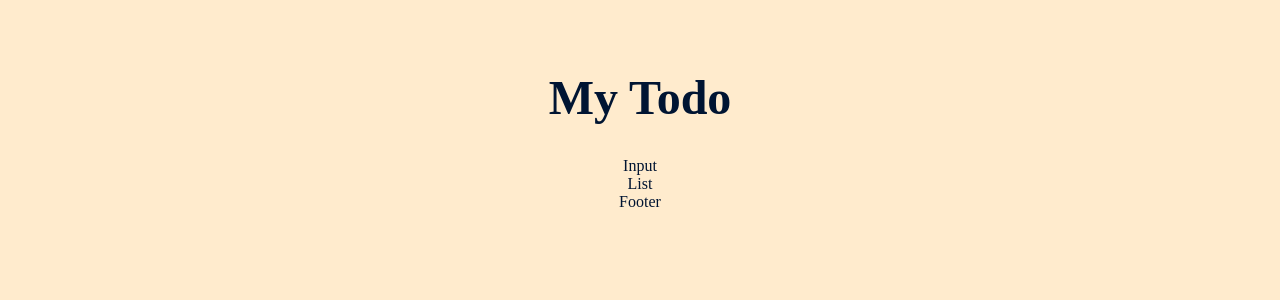
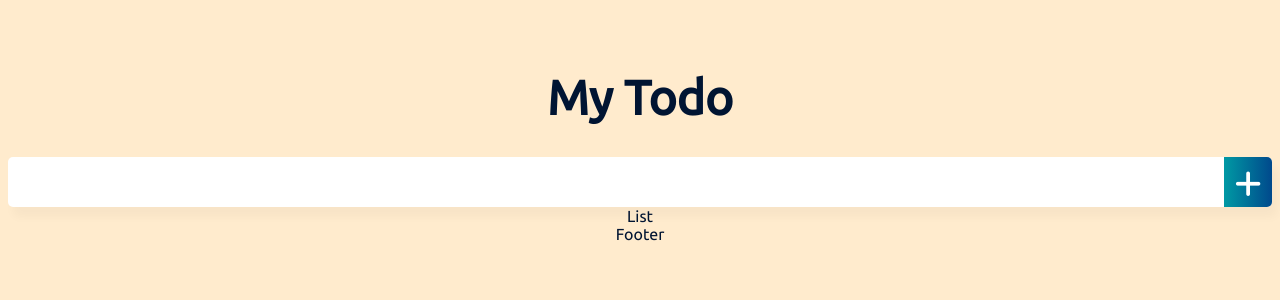
Before and after one commit to nrudev/vue-todo, a Vue app: page / in a window 1280 px wide. Shown: the top 300 px of the page. Built offline with nearby package versions, Linux system fonts and the light colour scheme.

Commit message:
Input 기본 기능 구현 및 스타일링

```diff
--- a/public/index.html
+++ b/public/index.html
@@ -1,15 +1,29 @@
 <!DOCTYPE html>
 <html lang="">
   <head>
-    <meta charset="utf-8">
-    <meta http-equiv="X-UA-Compatible" content="IE=edge">
-    <meta name="viewport" content="width=device-width,initial-scale=1.0">
-    <link rel="icon" href="<%= BASE_URL %>favicon.ico">
+    <meta charset="utf-8" />
+    <meta http-equiv="X-UA-Compatible" content="IE=edge" />
+    <meta name="viewport" content="width=device-width,initial-scale=1.0" />
+    <link rel="icon" href="<%= BASE_URL %>favicon.ico" />
+    <link rel="preconnect" href="https://fonts.googleapis.com" />
+    <link rel="preconnect" href="https://fonts.gstatic.com" crossorigin />
+    <link
+      href="https://fonts.googleapis.com/css2?family=Ubuntu&display=swap"
+      rel="stylesheet"
+    />
     <title><%= htmlWebpackPlugin.options.title %></title>
+    <script
+      src="https://kit.fontawesome.com/b12812e562.js"
+      crossorigin="anonymous"
+    ></script>
   </head>
   <body>
     <noscript>
-      <strong>We're sorry but <%= htmlWebpackPlugin.options.title %> doesn't work properly without JavaScript enabled. Please enable it to continue.</strong>
+      <strong
+        >We're sorry but <%= htmlWebpackPlugin.options.title %> doesn't work
+        properly without JavaScript enabled. Please enable it to
+        continue.</strong
+      >
     </noscript>
     <div id="app"></div>
     <!-- built files will be auto injected -->
--- a/src/App.vue
+++ b/src/App.vue
@@ -28,5 +28,9 @@ body {
   background-color: blanchedalmond;
   text-align: center;
   color: #001432;
+  font-family: 'Ubuntu', sans-serif;
+}
+.shadow {
+  box-shadow: 5px 10px 10px rgba(0, 0, 0, 0.03);
 }
 </style>
--- a/src/components/TodoInput.vue
+++ b/src/components/TodoInput.vue
@@ -1,9 +1,61 @@
 <template>
-  <div>Input</div>
+  <div class="inputBox shadow">
+    <input type="text" v-model="newTodo" @keyup.enter="addTodo" />
+    <span class="addContainer" @click="addTodo">
+      <i class="fa-solid fa-plus addBtn"></i>
+    </span>
+  </div>
 </template>
 
 <script>
-export default {};
+export default {
+  data() {
+    return {
+      newTodo: '',
+      keyNum: localStorage.length,
+    };
+  },
+  methods: {
+    addTodo() {
+      if (this.newTodo !== '') {
+        localStorage.setItem(this.keyNum++, this.newTodo);
+      }
+      this.clearInput();
+    },
+    clearInput() {
+      this.newTodo = '';
+    },
+  },
+};
 </script>
 
-<style></style>
+<style scoped>
+input:focus {
+  outline: none;
+}
+.inputBox {
+  background-color: white;
+  height: 50px;
+  line-height: 50px;
+  border-radius: 5px;
+}
+.inputBox input {
+  height: 40px;
+  width: 80%;
+  border-style: none;
+  font-size: 0.9rem;
+}
+.addContainer {
+  float: right;
+  background: linear-gradient(to right, #0099a4, #00498c);
+  display: block;
+  width: 3rem;
+  border-radius: 0 5px 5px 0;
+  cursor: pointer;
+}
+.addBtn {
+  color: white;
+  vertical-align: middle;
+  font-size: 30px;
+}
+</style>
```
Also changed, not shown: src/main.js (+5 -5 lines).
